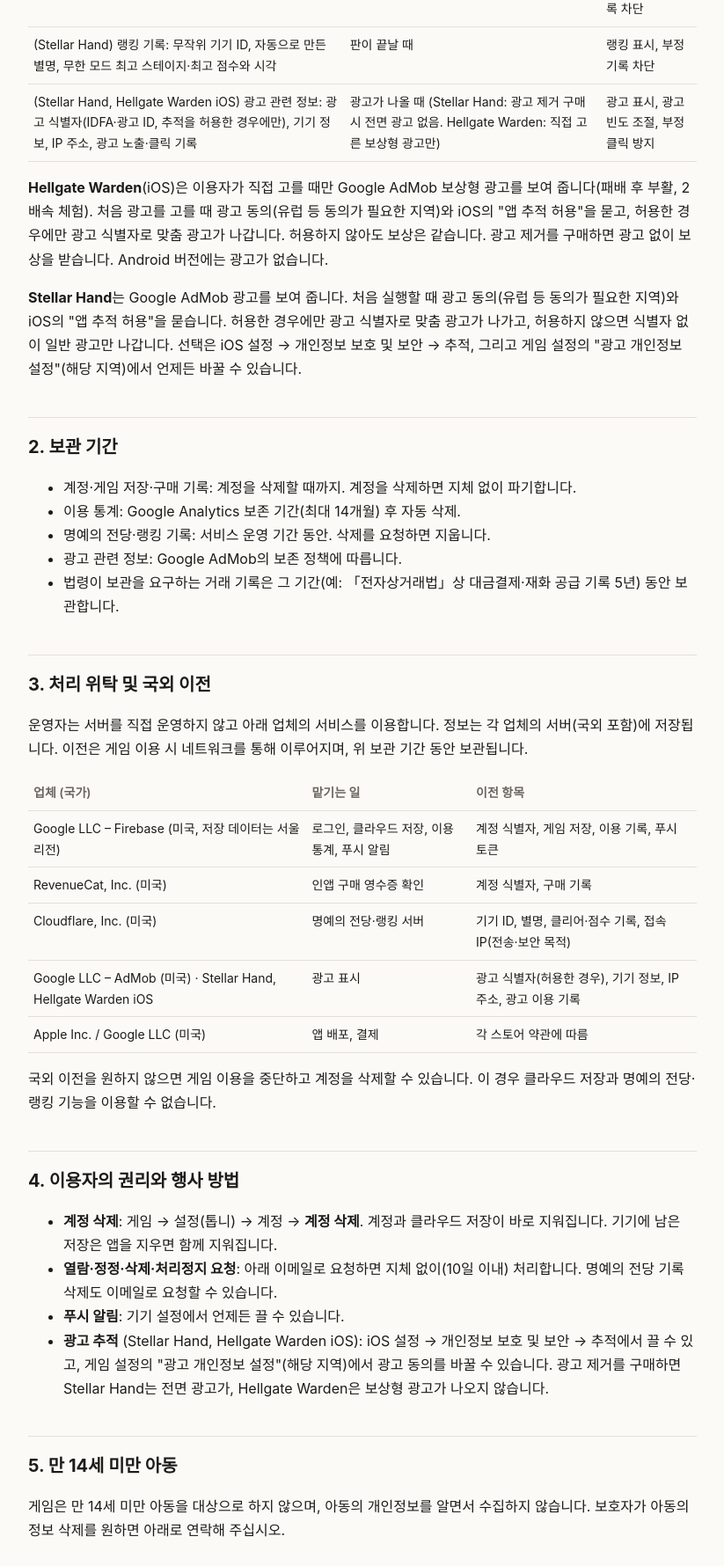
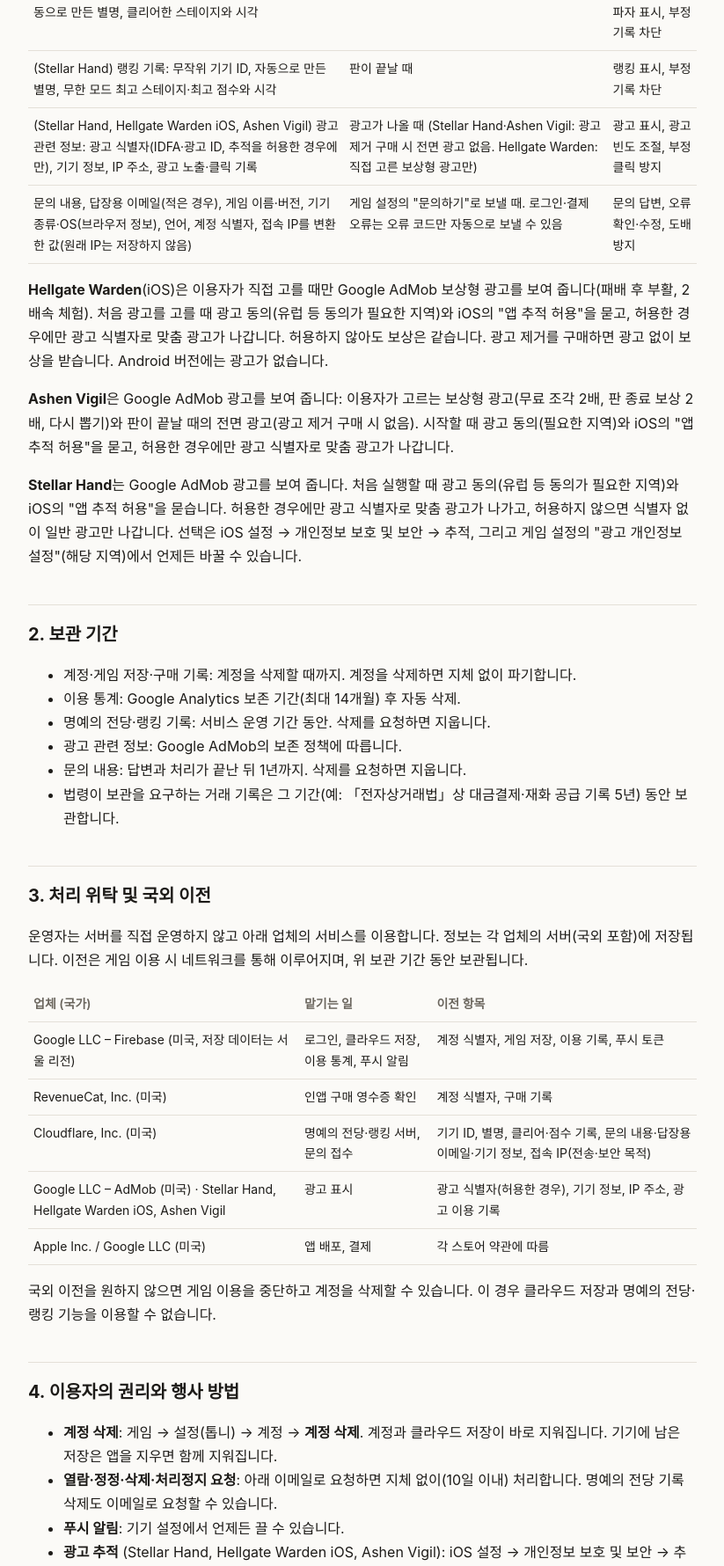
Before and after one commit to dyingEye/duckffee, a plain HTML site: page privacy/index.html in a window 1280 px wide. Shown: the part 1020-2800 px from the top of the page at 88% size, without its empty margins (228-1051 px from the left). Drawn offline with Linux system fonts and the light colour scheme.

Commit message:
Privacy policy: add Ashen Vigil and the in-game contact form
Co-Authored-By: Claude Opus 5.5 <noreply@anthropic.com>

```diff
--- a/privacy/index.html
+++ b/privacy/index.html
@@ -25,12 +25,13 @@
 <body>
 <main>
 <h1>개인정보처리방침</h1>
-<p class="muted">Duckffee (운영자: 김창희) · 시행일 2026년 11월 20일 (최초 2026년 11월 16일) · <a href="#en">English</a></p>
+<p class="muted">Duckffee (운영자: 김창희) · 시행일 2026년 11월 21일 (최초 2026년 11월 16일) · <a href="#en">English</a></p>
 
 <p>Duckffee(이하 "운영자")는 운영자가 만든 게임(이하 "게임")을 이용하는 분의 개인정보를 「개인정보 보호법」 등 관련 법령에 따라 처리합니다. 이 방침은 아래 게임에 적용됩니다.</p>
 <ul>
   <li><b>Hellgate Warden</b> (천지옥 디펜스 · Heaven &amp; Hell Defense, iOS, Android)</li>
   <li><b>Stellar Hand</b> (iOS, Android)</li>
+  <li><b>Ashen Vigil</b> (잿빛 성전 디펜스, iOS)</li>
 </ul>
 <p>다른 게임이 추가되면 이 페이지에 함께 적습니다. 게임마다 처리 항목이 다르면 해당 게임 항목에 따로 적습니다.</p>
 
@@ -47,10 +48,12 @@
     <tr><td>푸시 알림 토큰</td><td>알림을 허용한 경우</td><td>공지·이벤트 알림 발송</td></tr>
     <tr><td>(Hellgate Warden) 명예의 전당 기록: 무작위 기기 ID, 자동으로 만든 별명, 클리어한 스테이지와 시각</td><td>스테이지를 깰 때</td><td>최초·N번째 돌파자 표시, 부정 기록 차단</td></tr>
     <tr><td>(Stellar Hand) 랭킹 기록: 무작위 기기 ID, 자동으로 만든 별명, 무한 모드 최고 스테이지·최고 점수와 시각</td><td>판이 끝날 때</td><td>랭킹 표시, 부정 기록 차단</td></tr>
-    <tr><td>(Stellar Hand, Hellgate Warden iOS) 광고 관련 정보: 광고 식별자(IDFA·광고 ID, 추적을 허용한 경우에만), 기기 정보, IP 주소, 광고 노출·클릭 기록</td><td>광고가 나올 때 (Stellar Hand: 광고 제거 구매 시 전면 광고 없음. Hellgate Warden: 직접 고른 보상형 광고만)</td><td>광고 표시, 광고 빈도 조절, 부정 클릭 방지</td></tr>
+    <tr><td>(Stellar Hand, Hellgate Warden iOS, Ashen Vigil) 광고 관련 정보: 광고 식별자(IDFA·광고 ID, 추적을 허용한 경우에만), 기기 정보, IP 주소, 광고 노출·클릭 기록</td><td>광고가 나올 때 (Stellar Hand·Ashen Vigil: 광고 제거 구매 시 전면 광고 없음. Hellgate Warden: 직접 고른 보상형 광고만)</td><td>광고 표시, 광고 빈도 조절, 부정 클릭 방지</td></tr>
+    <tr><td>문의 내용, 답장용 이메일(적은 경우), 게임 이름·버전, 기기 종류·OS(브라우저 정보), 언어, 계정 식별자, 접속 IP를 변환한 값(원래 IP는 저장하지 않음)</td><td>게임 설정의 "문의하기"로 보낼 때. 로그인·결제 오류는 오류 코드만 자동으로 보낼 수 있음</td><td>문의 답변, 오류 확인·수정, 도배 방지</td></tr>
   </tbody>
 </table>
 <p><b>Hellgate Warden</b>(iOS)은 이용자가 직접 고를 때만 Google AdMob 보상형 광고를 보여 줍니다(패배 후 부활, 2배속 체험). 처음 광고를 고를 때 광고 동의(유럽 등 동의가 필요한 지역)와 iOS의 "앱 추적 허용"을 묻고, 허용한 경우에만 광고 식별자로 맞춤 광고가 나갑니다. 허용하지 않아도 보상은 같습니다. 광고 제거를 구매하면 광고 없이 보상을 받습니다. Android 버전에는 광고가 없습니다.</p>
+<p><b>Ashen Vigil</b>은 Google AdMob 광고를 보여 줍니다: 이용자가 고르는 보상형 광고(무료 조각 2배, 판 종료 보상 2배, 다시 뽑기)와 판이 끝날 때의 전면 광고(광고 제거 구매 시 없음). 시작할 때 광고 동의(필요한 지역)와 iOS의 "앱 추적 허용"을 묻고, 허용한 경우에만 광고 식별자로 맞춤 광고가 나갑니다.</p>
 <p><b>Stellar Hand</b>는 Google AdMob 광고를 보여 줍니다. 처음 실행할 때 광고 동의(유럽 등 동의가 필요한 지역)와 iOS의 "앱 추적 허용"을 묻습니다. 허용한 경우에만 광고 식별자로 맞춤 광고가 나가고, 허용하지 않으면 식별자 없이 일반 광고만 나갑니다. 선택은 iOS 설정 → 개인정보 보호 및 보안 → 추적, 그리고 게임 설정의 "광고 개인정보 설정"(해당 지역)에서 언제든 바꿀 수 있습니다.</p>
 
 <h2>2. 보관 기간</h2>
@@ -59,6 +62,7 @@
   <li>이용 통계: Google Analytics 보존 기간(최대 14개월) 후 자동 삭제.</li>
   <li>명예의 전당·랭킹 기록: 서비스 운영 기간 동안. 삭제를 요청하면 지웁니다.</li>
   <li>광고 관련 정보: Google AdMob의 보존 정책에 따릅니다.</li>
+  <li>문의 내용: 답변과 처리가 끝난 뒤 1년까지. 삭제를 요청하면 지웁니다.</li>
   <li>법령이 보관을 요구하는 거래 기록은 그 기간(예: 「전자상거래법」상 대금결제·재화 공급 기록 5년) 동안 보관합니다.</li>
 </ul>
 
@@ -69,8 +73,8 @@
   <tbody>
     <tr><td>Google LLC – Firebase (미국, 저장 데이터는 서울 리전)</td><td>로그인, 클라우드 저장, 이용 통계, 푸시 알림</td><td>계정 식별자, 게임 저장, 이용 기록, 푸시 토큰</td></tr>
     <tr><td>RevenueCat, Inc. (미국)</td><td>인앱 구매 영수증 확인</td><td>계정 식별자, 구매 기록</td></tr>
-    <tr><td>Cloudflare, Inc. (미국)</td><td>명예의 전당·랭킹 서버</td><td>기기 ID, 별명, 클리어·점수 기록, 접속 IP(전송·보안 목적)</td></tr>
-    <tr><td>Google LLC – AdMob (미국) · Stellar Hand, Hellgate Warden iOS</td><td>광고 표시</td><td>광고 식별자(허용한 경우), 기기 정보, IP 주소, 광고 이용 기록</td></tr>
+    <tr><td>Cloudflare, Inc. (미국)</td><td>명예의 전당·랭킹 서버, 문의 접수</td><td>기기 ID, 별명, 클리어·점수 기록, 문의 내용·답장용 이메일·기기 정보, 접속 IP(전송·보안 목적)</td></tr>
+    <tr><td>Google LLC – AdMob (미국) · Stellar Hand, Hellgate Warden iOS, Ashen Vigil</td><td>광고 표시</td><td>광고 식별자(허용한 경우), 기기 정보, IP 주소, 광고 이용 기록</td></tr>
     <tr><td>Apple Inc. / Google LLC (미국)</td><td>앱 배포, 결제</td><td>각 스토어 약관에 따름</td></tr>
   </tbody>
 </table>
@@ -81,7 +85,7 @@
   <li><b>계정 삭제</b>: 게임 → 설정(톱니) → 계정 → <b>계정 삭제</b>. 계정과 클라우드 저장이 바로 지워집니다. 기기에 남은 저장은 앱을 지우면 함께 지워집니다.</li>
   <li><b>열람·정정·삭제·처리정지 요청</b>: 아래 이메일로 요청하면 지체 없이(10일 이내) 처리합니다. 명예의 전당 기록 삭제도 이메일로 요청할 수 있습니다.</li>
   <li><b>푸시 알림</b>: 기기 설정에서 언제든 끌 수 있습니다.</li>
-  <li><b>광고 추적</b> (Stellar Hand, Hellgate Warden iOS): iOS 설정 → 개인정보 보호 및 보안 → 추적에서 끌 수 있고, 게임 설정의 "광고 개인정보 설정"(해당 지역)에서 광고 동의를 바꿀 수 있습니다. 광고 제거를 구매하면 Stellar Hand는 전면 광고가, Hellgate Warden은 보상형 광고가 나오지 않습니다.</li>
+  <li><b>광고 추적</b> (Stellar Hand, Hellgate Warden iOS, Ashen Vigil): iOS 설정 → 개인정보 보호 및 보안 → 추적에서 끌 수 있고, 게임 설정의 "광고 개인정보 설정"(해당 지역)에서 광고 동의를 바꿀 수 있습니다. 광고 제거를 구매하면 Stellar Hand는 전면 광고가, Hellgate Warden은 보상형 광고가 나오지 않습니다.</li>
 </ul>
 
 <h2>5. 만 14세 미만 아동</h2>
@@ -101,7 +105,7 @@
 
 <h1 id="en" style="margin-top:40px">Privacy Policy</h1>
 <p class="muted">Duckffee (operated by Changhee Kim) · Effective November 20, 2026 (first published November 16, 2026)</p>
-<p>This policy covers games made by Duckffee: <b>Hellgate Warden</b> (Heaven &amp; Hell Defense, iOS, Android) and <b>Stellar Hand</b> (iOS, Android). New games will be added here.</p>
+<p>This policy covers games made by Duckffee: <b>Hellgate Warden</b> (Heaven &amp; Hell Defense, iOS, Android), <b>Stellar Hand</b> (iOS, Android) and <b>Ashen Vigil</b> (iOS). New games will be added here.</p>
 
 <h3>What we collect and why</h3>
 <ul>
@@ -113,13 +117,15 @@
   <li><b>Push token</b>, only if you allow notifications.</li>
   <li><b>Hall of fame</b> (Hellgate Warden): a random device ID, an auto-generated nickname, and the stages you cleared with times.</li>
   <li><b>Ranking</b> (Stellar Hand): a random device ID, an auto-generated nickname, and your best endless stage and best score with times.</li>
-  <li><b>Advertising data</b> (Stellar Hand, Hellgate Warden iOS): the advertising identifier (IDFA / advertising ID, only if you allow tracking), device information, IP address, and ad impressions and clicks, to show ads, cap how often they show and prevent fraud.</li>
+  <li><b>Advertising data</b> (Stellar Hand, Hellgate Warden iOS, Ashen Vigil): the advertising identifier (IDFA / advertising ID, only if you allow tracking), device information, IP address, and ad impressions and clicks, to show ads, cap how often they show and prevent fraud.</li>
+  <li><b>Contact messages</b>: what you write in the game's Settings → "Contact us", the e-mail you leave for a reply (optional), the game and version, device type and OS (browser information), language, your account ID and a one-way hash of your IP address (the IP itself is not stored). Sign-in and purchase errors may send only the error code automatically. Used to answer you and fix bugs; kept up to one year after the matter is closed, or deleted on request.</li>
 </ul>
 <p><b>Hellgate Warden</b> (iOS) shows Google AdMob rewarded ads only when you choose one (revive after a loss, 2x speed trial). The first time you choose an ad it asks for ad consent (in regions that require it, e.g. the EEA) and for iOS "Allow Apps to Request to Track"; personalized ads use the advertising identifier only if you allow it, and the reward is the same either way. Buying "Remove Ads" gives the rewards without ads. The Android version has no ads.</p>
+<p><b>Ashen Vigil</b> shows Google AdMob ads: rewarded ads you choose (double free shards, double end-of-run shards, a reroll) and an interstitial between runs (none after buying Remove Ads). It asks for ad consent where required and for iOS "Allow Apps to Request to Track" at launch; personalized ads use the advertising identifier only if you allow it.</p>
 <p><b>Stellar Hand</b> shows Google AdMob ads. On first launch it asks for ad consent (in regions that require it, e.g. the EEA) and for iOS "Allow Apps to Request to Track". Personalized ads use the advertising identifier only if you allow it; otherwise ads are shown without it. You can change this any time in iOS Settings → Privacy &amp; Security → Tracking and, where offered, in the game's Settings → "Ad privacy settings". Buying "Remove Ads" removes interstitial ads.</p>
 
 <h3>Service providers</h3>
-<p>Google Firebase (sign-in, cloud save in the Seoul region, analytics, push), RevenueCat (purchase validation), Cloudflare (hall of fame and ranking servers), Google AdMob (ads: Stellar Hand, Hellgate Warden iOS), Apple / Google (distribution and payments). Data may be stored outside your country, including in the United States.</p>
+<p>Google Firebase (sign-in, cloud save in the Seoul region, analytics, push), RevenueCat (purchase validation), Cloudflare (hall of fame and ranking servers, contact messages), Google AdMob (ads: Stellar Hand, Hellgate Warden iOS, Ashen Vigil), Apple / Google (distribution and payments). Data may be stored outside your country, including in the United States.</p>
 
 <h3>Retention and deletion</h3>
 <p>Account, save and purchase data are kept until you delete your account: in the game, open Settings (gear) → Account → <b>Delete account</b>. Analytics data is deleted automatically after up to 14 months. Records the law requires us to keep are kept for that period. For any other request (access, correction, deletion, including hall of fame and ranking records), email us and we will respond within 10 days.</p>
```
